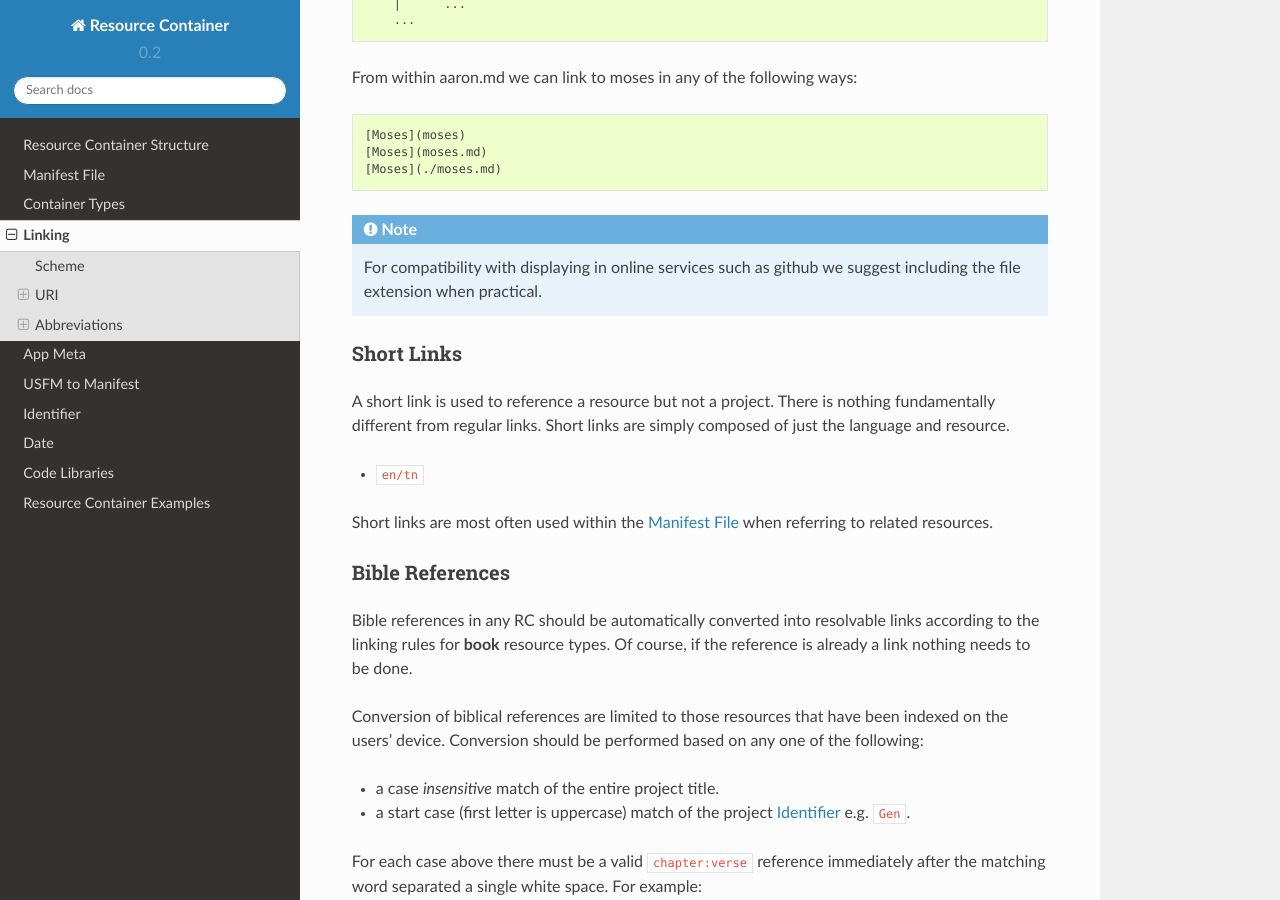
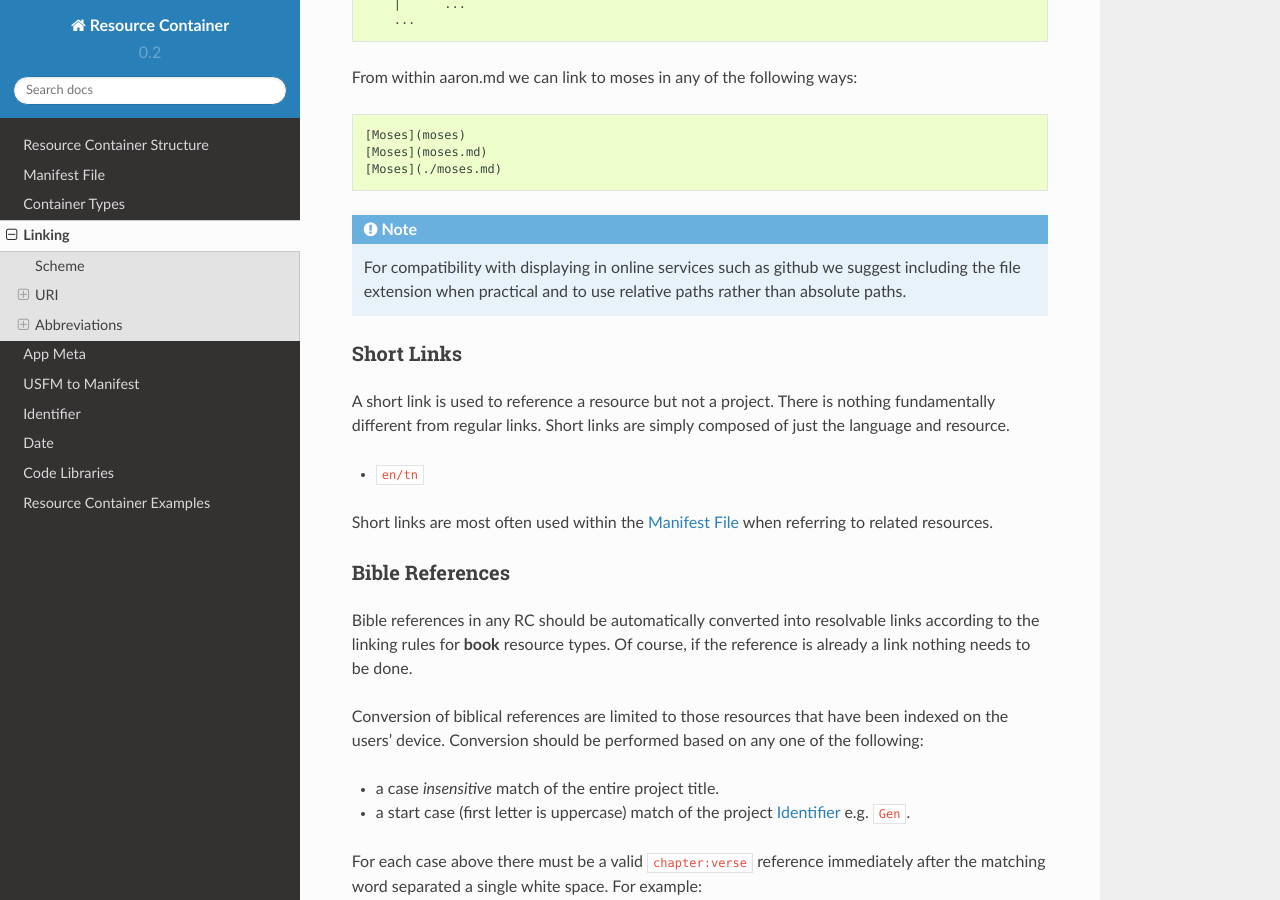
Before and after one commit to unfoldingWord-dev/Resource-Container, a Sphinx documentation site: the page built from docs/linking.rst, in a window 1280 px wide and 900 px high, scrolled down 5267 px. Built offline with Sphinx 7.4.7 and the Read the Docs theme 2.0.0, drawn with Linux system fonts in a browser that asks for light colours.

Commit message:
updated notes

```diff
--- a/docs/linking.rst
+++ b/docs/linking.rst
@@ -270,7 +270,7 @@ From within aaron.md we can link to moses in any of the following ways:
     [Moses](./moses.md)
 
 .. note:: For compatibility with displaying in online services such as github we suggest including the file extension
-    when practical.
+    when practical and to use relative paths rather than absolute paths.
 
 .. _short-links:
 
```
